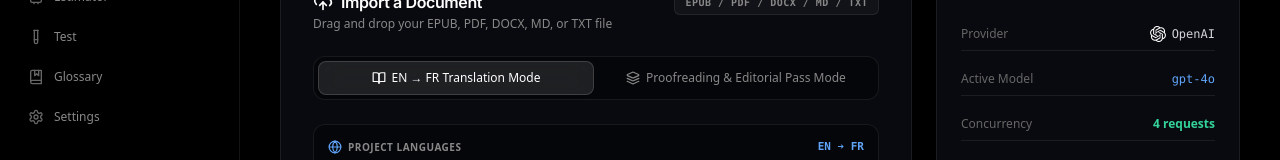
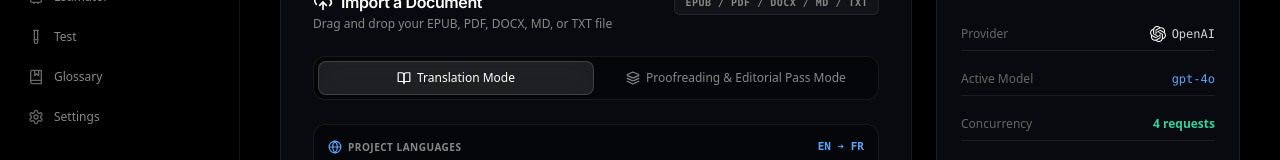
Before and after one commit to lucas-lepajollec/tradoc, a React (Vite) app in the folder web/: page / in a window 1280 px wide. Shown: the part 203-363 px from the top of the page. Built offline with nearby package versions, Linux system fonts and the light colour scheme; no server answers.

Commit message:
fix(ui): remove EN -> FR suffix from translation mode button label

```diff
--- a/web/src/i18n/translations.js
+++ b/web/src/i18n/translations.js
@@ -43,7 +43,7 @@
       dragDropText: 'Drag & drop your file here or click to browse',
       supportedFormats: 'EPUB or PDF file',
       formatBadge: 'EPUB / PDF',
-      translationMode: 'EN → FR Translation Mode',
+      translationMode: 'Translation Mode',
       proofreadMode: 'Proofreading & Editorial Pass Mode',
       proofreadSourcePrompt: 'Select existing project or upload target file for editorial pass:',
       sourceProject: 'Source Project for Editorial Pass',
@@ -288,7 +288,7 @@
       dragDropText: 'Déposez votre livre ici ou cliquez pour choisir',
       supportedFormats: 'Fichier EPUB ou PDF littéraire',
       formatBadge: 'EPUB / PDF',
-      translationMode: 'Mode Traduction EN → FR',
+      translationMode: 'Mode Traduction',
       proofreadMode: 'Mode Relecture Éditoriale',
       proofreadSourcePrompt: 'Sélectionnez un projet existant ou chargez le fichier pour la passe d\'édition :',
       sourceProject: 'Projet Source pour la Passe Éditoriale',
```
